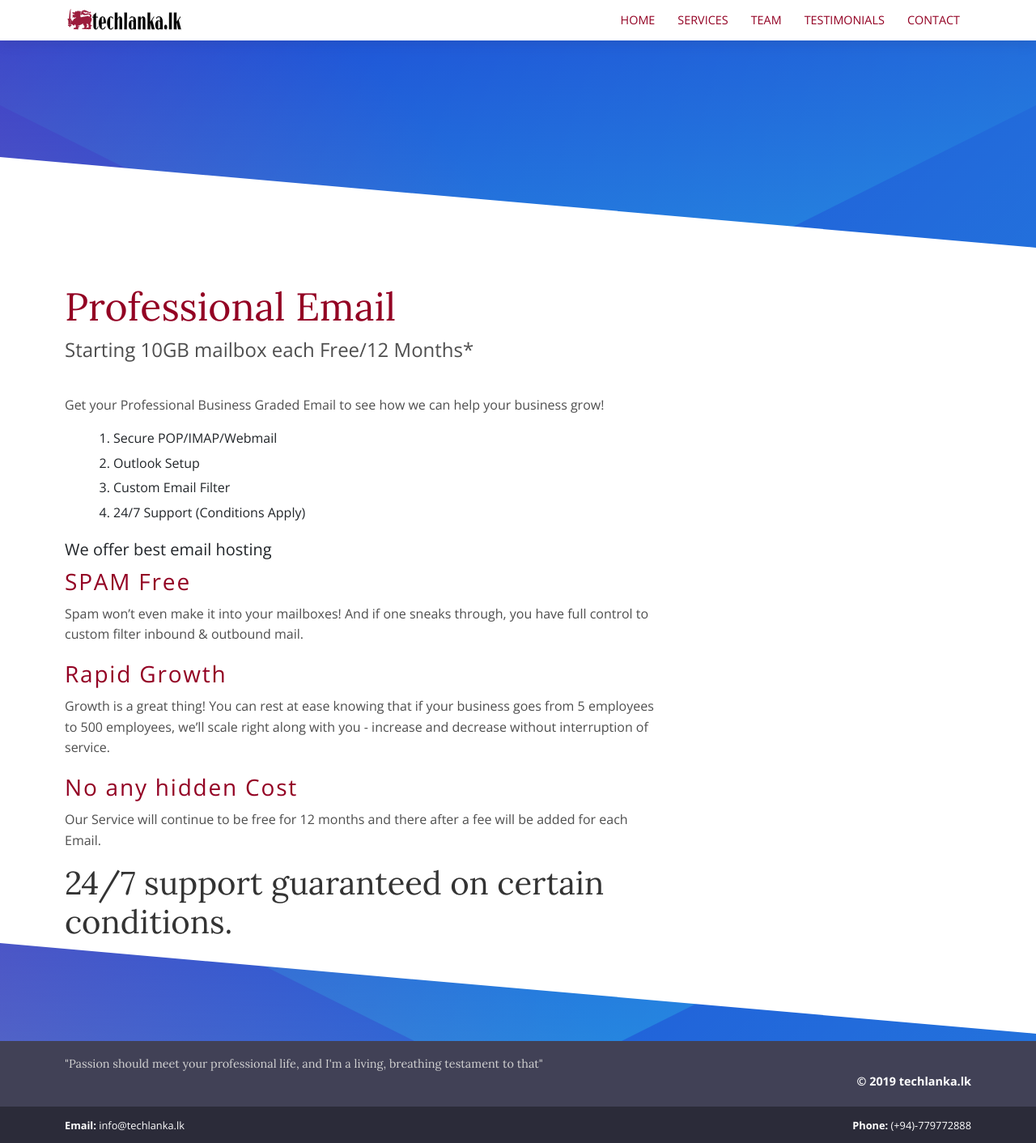
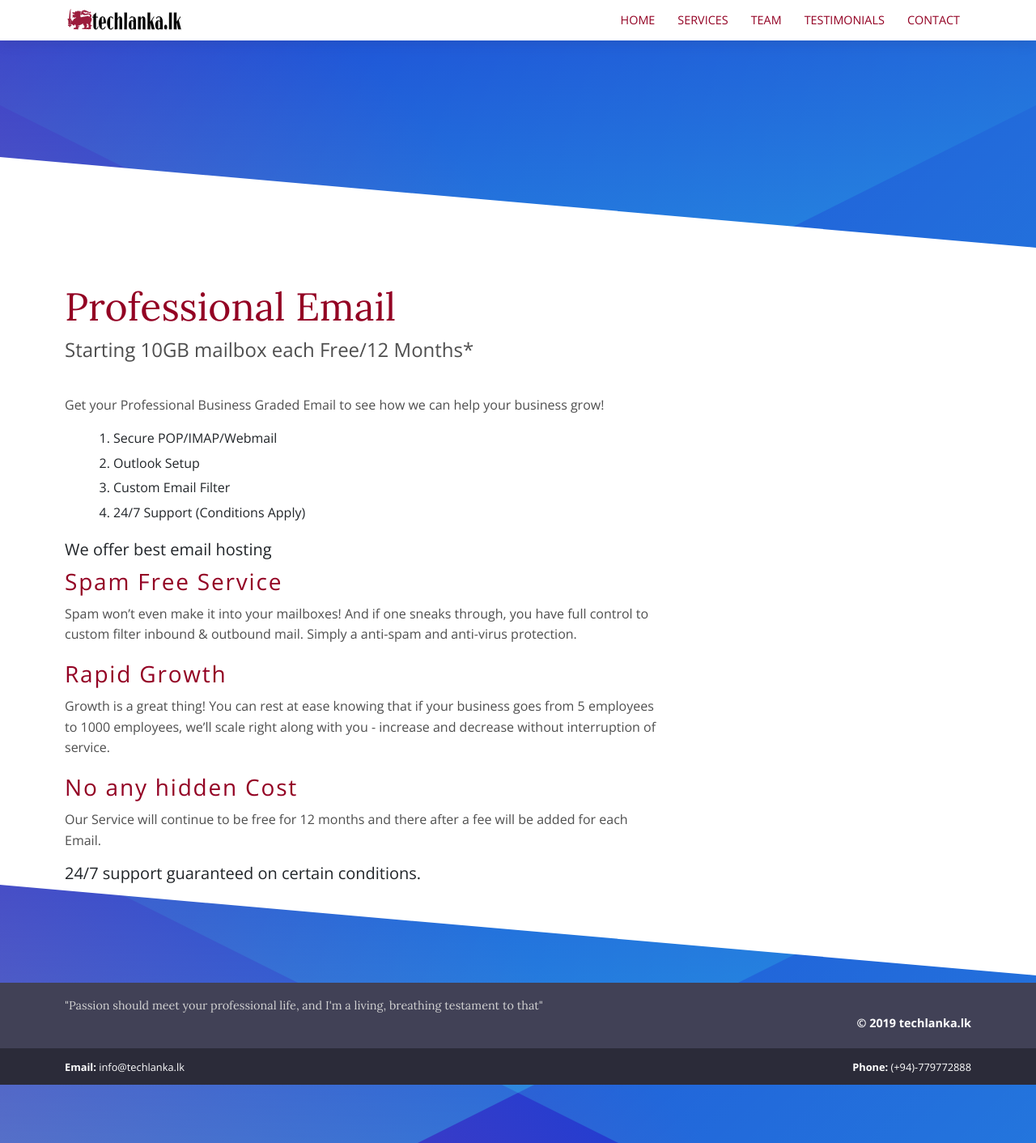
Before and after one commit to techlanka/business, a Jekyll site: the page built from _services/free-business-email.md, in a window 1280 px wide. Shown: the whole page at 81% size. Built offline with Jekyll 4.4.1, drawn with Linux system fonts in a browser that asks for light colours.

Commit message:
Update free-business-email.md

```diff
--- a/_services/free-business-email.md
+++ b/_services/free-business-email.md
@@ -16,12 +16,12 @@
 
 ##### We offer best email hosting
 
-### SPAM Free
-Spam won't even make it into your mailboxes! And if one sneaks through, you have full control to custom filter inbound & outbound mail.
+### Spam Free Service
+Spam won't even make it into your mailboxes! And if one sneaks through, you have full control to custom filter inbound & outbound mail. Simply a anti-spam and anti-virus protection.
 
 ### Rapid Growth
-Growth is a great thing! You can rest at ease knowing that if your business goes from 5 employees to 500 employees, we'll scale right along with you - increase and decrease without interruption of service.
+Growth is a great thing! You can rest at ease knowing that if your business goes from 5 employees to 1000 employees, we'll scale right along with you - increase and decrease without interruption of service.
 
 ### No any hidden Cost
 Our Service will continue to be free for 12 months and there after a fee will be added for each Email.
-# 24/7 support guaranteed on certain conditions.
+##### 24/7 support guaranteed on certain conditions.
```
